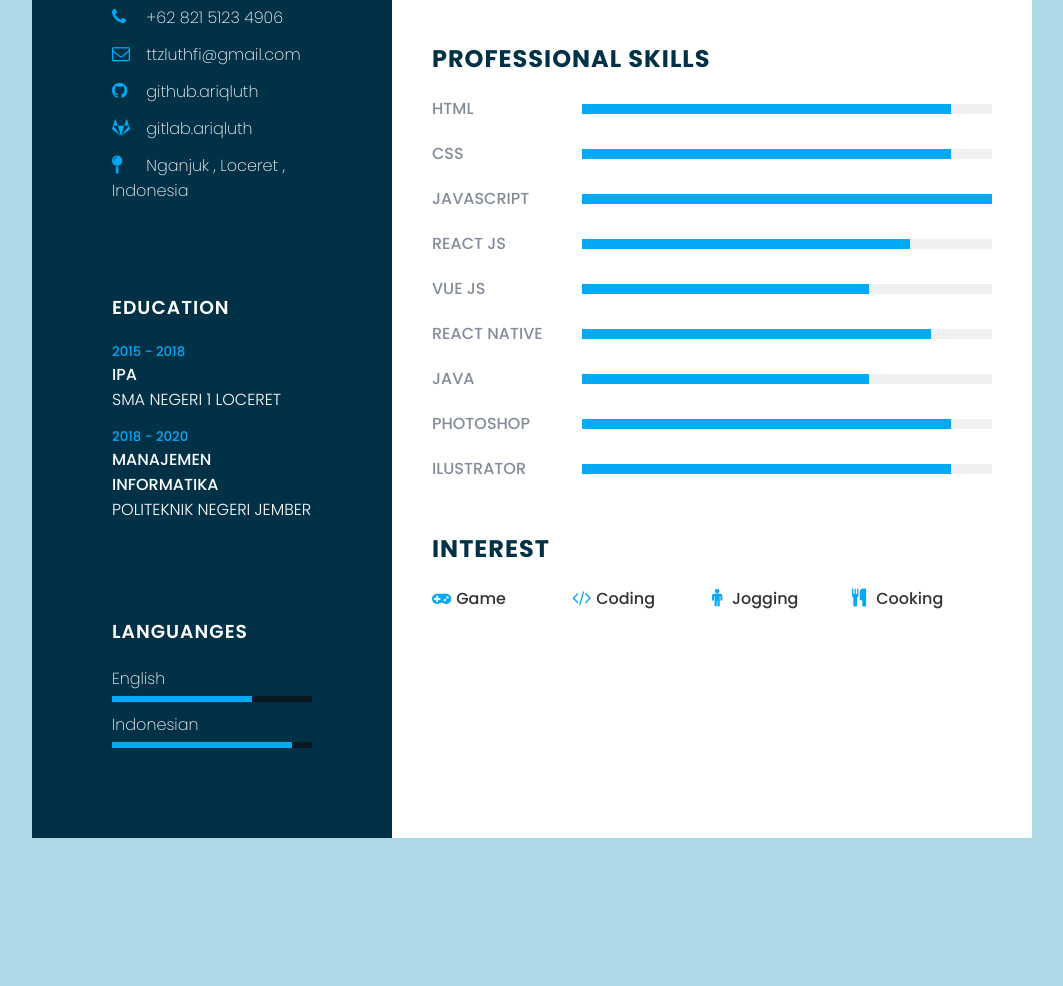
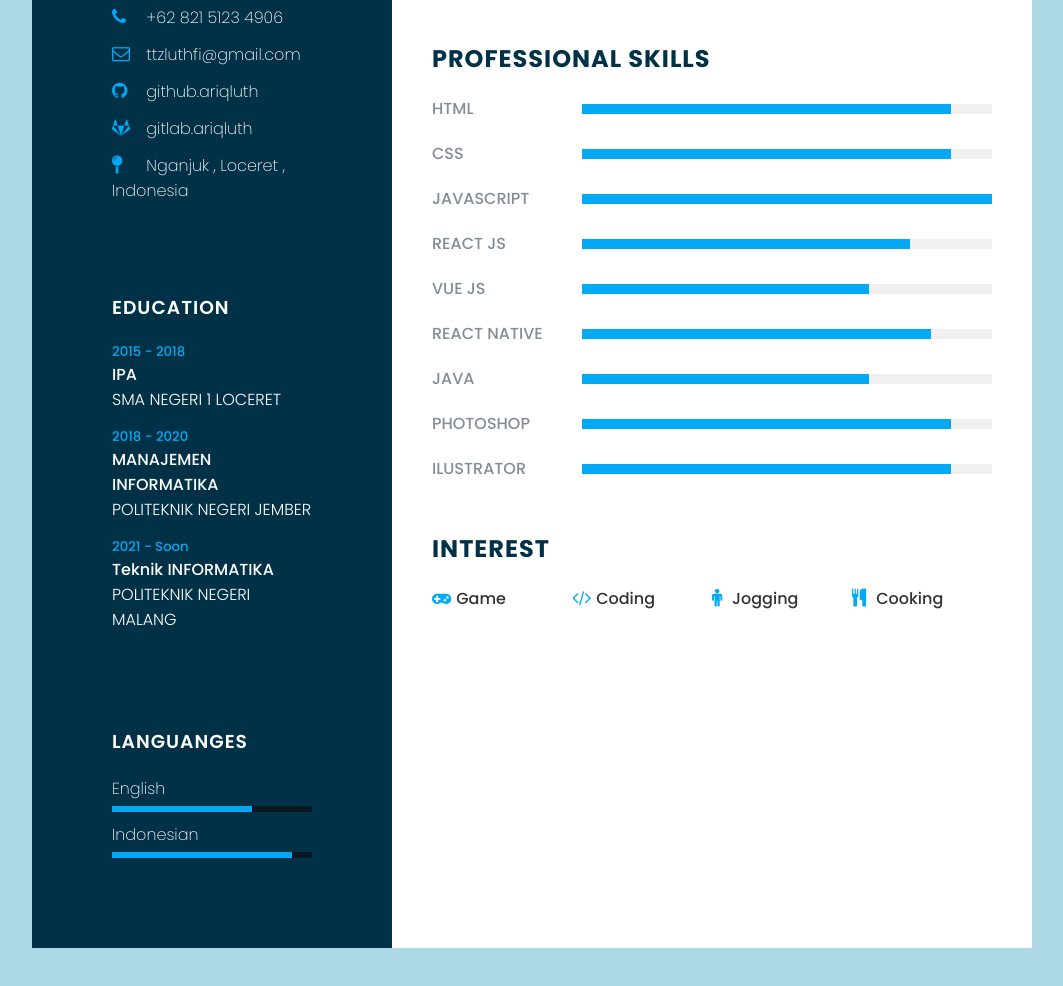
Before and after one commit to TTzluthfi/luthfi-ariqa, a plain HTML site: page index.html in a window 1280 px wide. Shown: the part 524-1510 px from the top of the page, without its empty margins (108-1171 px from the left). Before the commit the page ends 1412 px from the top, so only its background shows below. Drawn offline with Linux system fonts and the light colour scheme.

Commit message:
menambahkan belajar
Polinema

```diff
--- a/index.html
+++ b/index.html
@@ -68,6 +68,11 @@
                         <h5>2018 - 2020</h5>
                         <h4> MANAJEMEN INFORMATIKA </h4>
                         <h4> POLITEKNIK NEGERI JEMBER</h4>
+                      </li>
+                        <li>
+                        <h5>2021 - Soon</h5>
+                        <h4> Teknik INFORMATIKA </h4>
+                        <h4> POLITEKNIK NEGERI MALANG</h4>
                       </li>
                 </ul>
             </div>
```
